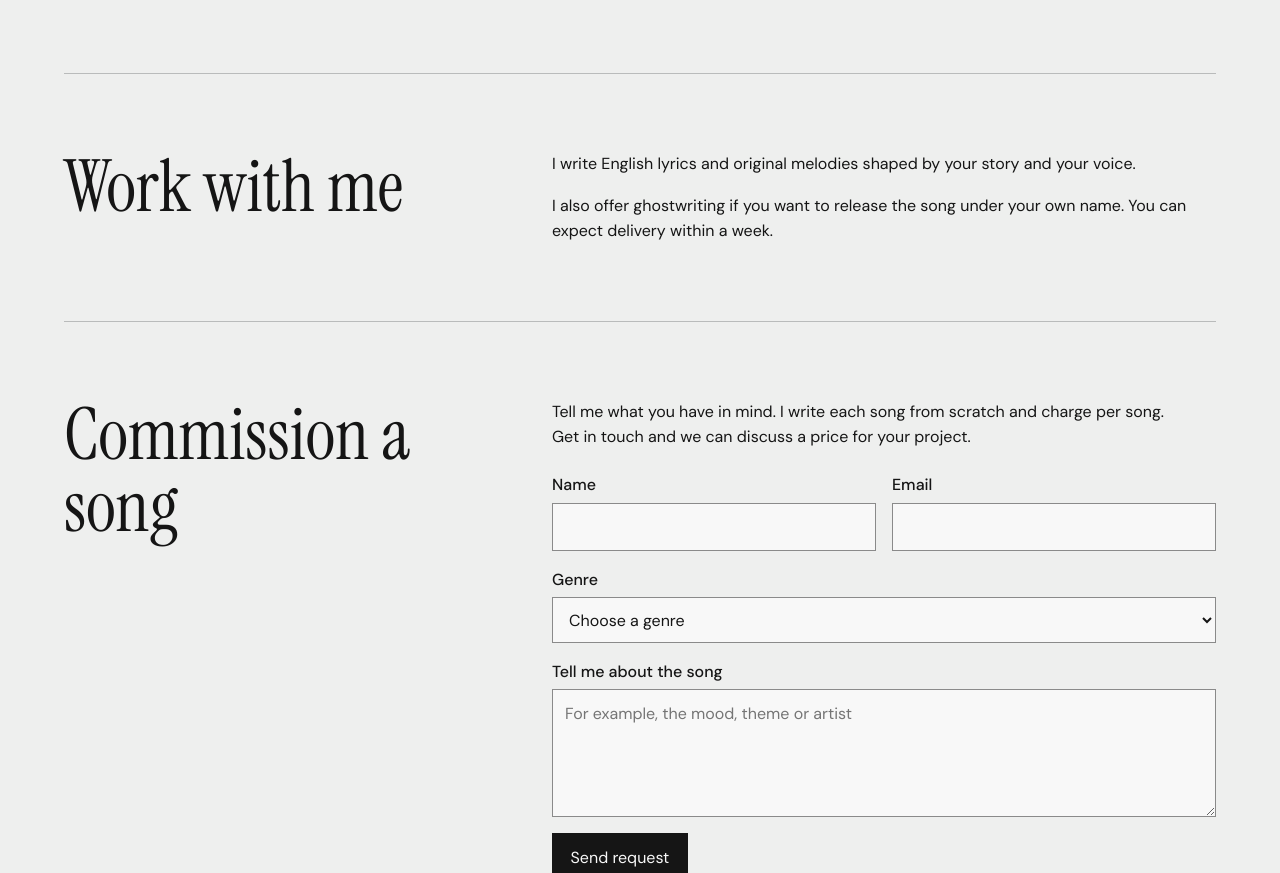
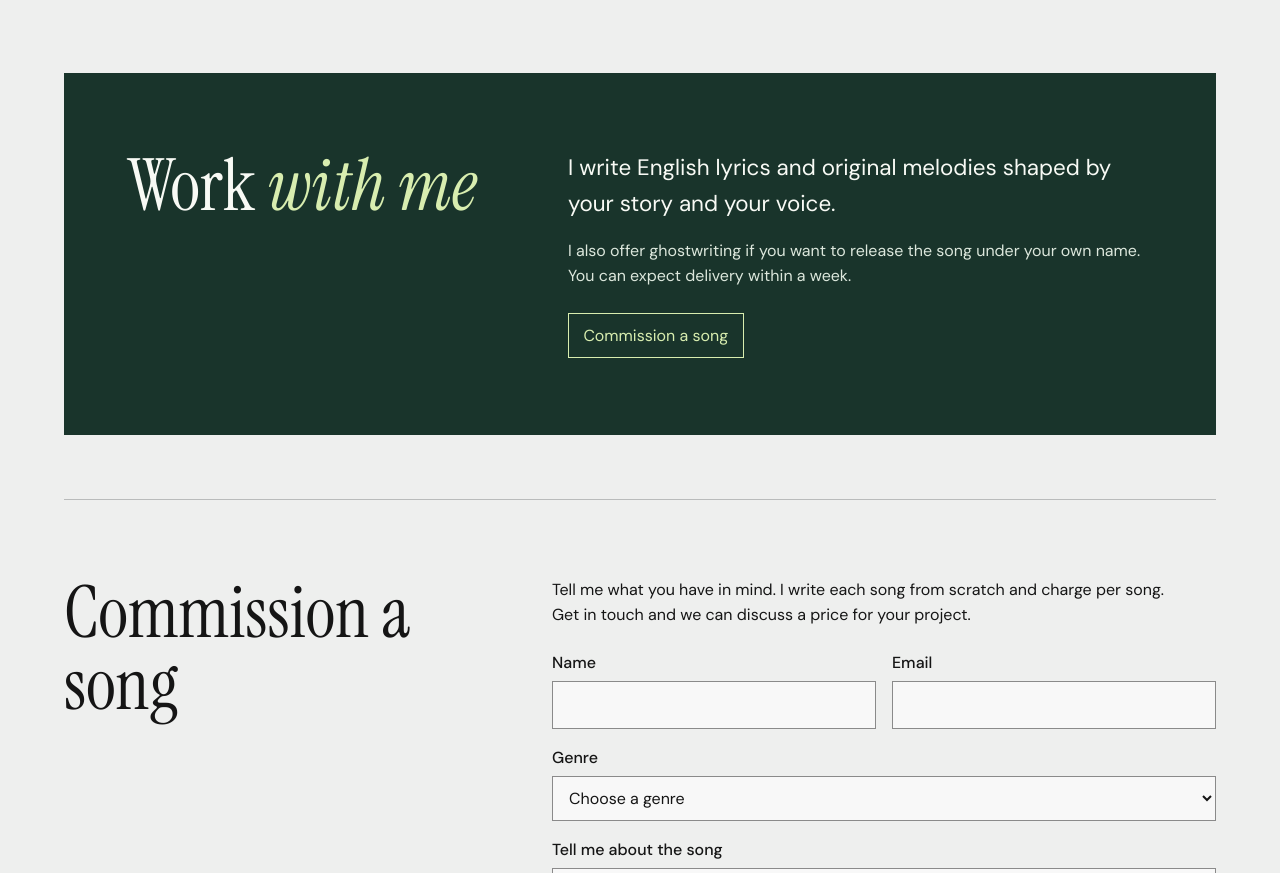
Before and after one commit to Elinahtysken/songwriter, a plain HTML site: page index.html in a window 1280 px wide. Shown: the part 1280-2153 px from the top of the page. Drawn offline with Linux system fonts and the light colour scheme.

Commit message:
Give collaboration section a dark green treatment

```diff
--- a/index.html
+++ b/index.html
@@ -88,6 +88,28 @@
     .demo-player { display: block; width: 100%; height: 25rem; border: 0; }
     .demo-link { margin-top: .75rem; }
     .copy p + p { margin-top: 1rem; }
+
+    .work-panel {
+      margin-bottom: clamp(2rem, 5vw, 4rem);
+      padding-inline: clamp(1.25rem, 5vw, 4rem);
+      border-top: 0;
+      background: #19342b;
+      color: #f8faf5;
+    }
+
+    .work-panel h2 em { color: #d8edaf; font-weight: inherit; }
+    .work-panel .copy p:first-child { font-size: clamp(1.15rem, 2vw, 1.4rem); }
+    .work-panel .copy p + p { color: #dce7dc; }
+    .work-panel a {
+      display: inline-block;
+      margin-top: 1.5rem;
+      padding: .55rem .9rem;
+      border: 1px solid currentColor;
+      color: #d8edaf;
+      text-decoration: none;
+    }
+    .work-panel a:hover { background: #d8edaf; color: #19342b; }
+    .work-panel a:focus-visible { outline-color: #d8edaf; }
     form { display: grid; gap: 1rem; margin-top: 1.4rem; }
     .form-row { display: grid; grid-template-columns: repeat(2, minmax(0, 1fr)); gap: 1rem; }
     .field { display: grid; gap: .3rem; }
@@ -163,11 +185,12 @@
       </div>
     </section>
 
-    <section class="section" id="work">
-      <h2>Work with me</h2>
+    <section class="section work-panel" id="work">
+      <h2>Work <em>with me</em></h2>
       <div class="copy">
         <p>I write English lyrics and original melodies shaped by your story and your voice.</p>
         <p>I also offer ghostwriting if you want to release the song under your own name. You can expect delivery within a week.</p>
+        <a href="#contact">Commission a song</a>
       </div>
     </section>
 
```
